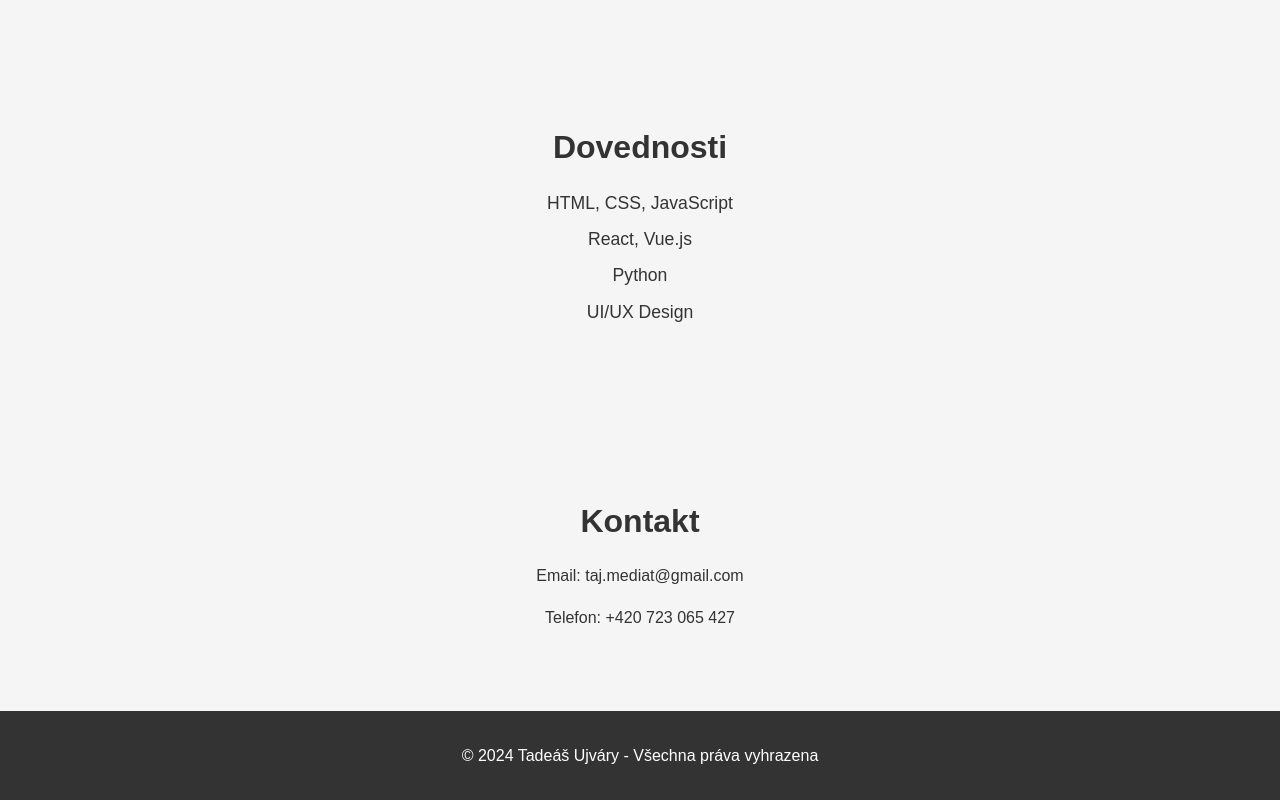
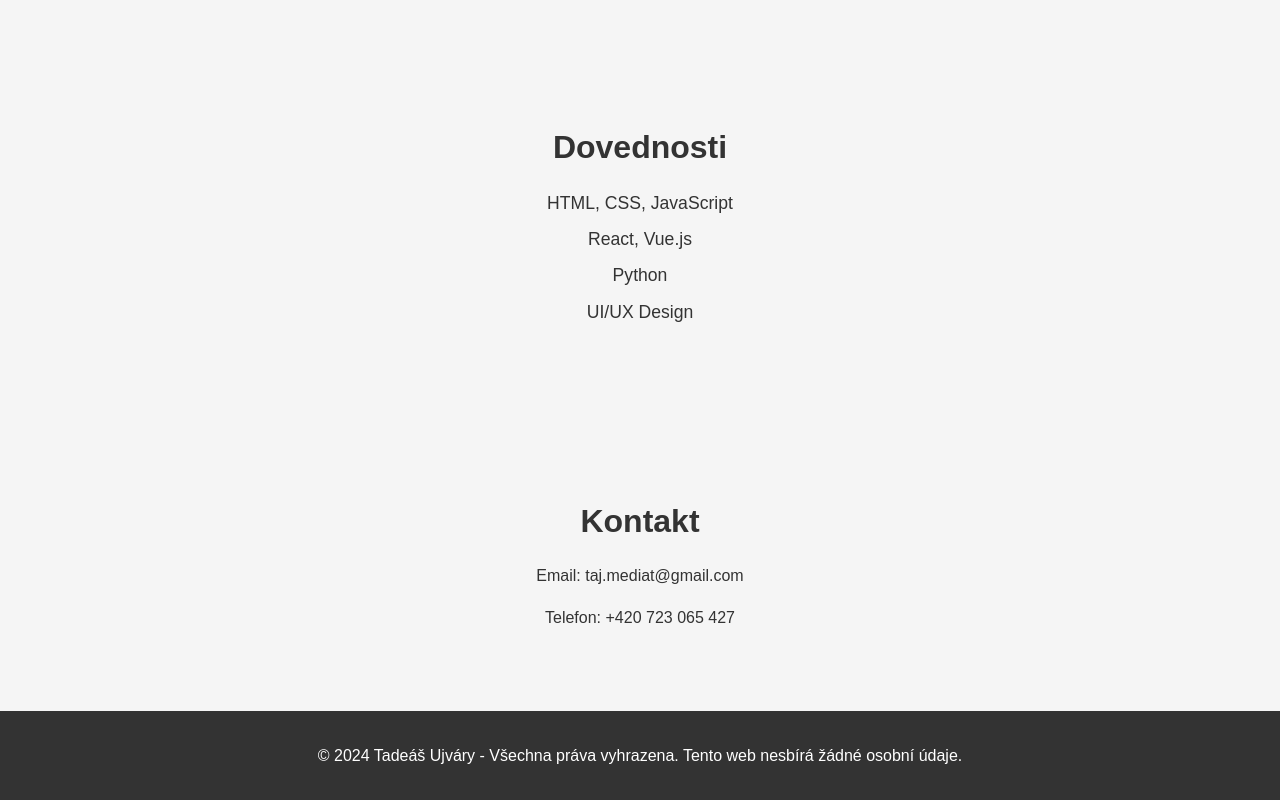
Before and after one commit to Tad3as/Tade-Ujv-ry, a plain HTML site: page index.html in a window 1280 px wide. Shown: the part 830-1630 px from the top of the page. Drawn offline with Linux system fonts and the light colour scheme.

Commit message:
Update index.html

```diff
--- a/index.html
+++ b/index.html
@@ -66,7 +66,7 @@
 
     <footer>
         <div class="container">
-            <p>&copy; 2024 Tadeáš Ujváry - Všechna práva vyhrazena</p>
+            <p>&copy; 2024 Tadeáš Ujváry - Všechna práva vyhrazena. Tento web nesbírá žádné osobní údaje.</p>
         </div>
     </footer>
 </body>
```
